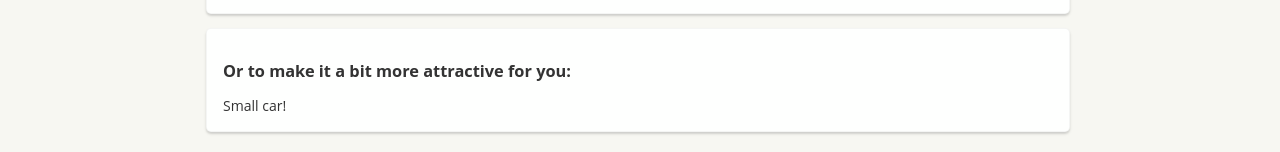
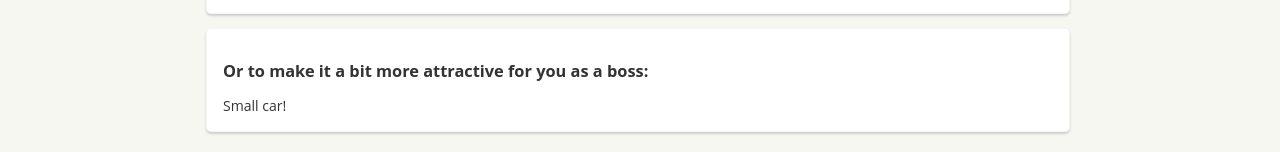
Before and after one commit to robinrbh/savemoney, a React (Create React App) app: page / in a window 1280 px wide. Shown: the part 642-794 px from the top of the page. Built offline with nearby package versions, Linux system fonts and the light colour scheme.

Commit message:
Another small change

```diff
--- a/package.json
+++ b/package.json
@@ -6,6 +6,7 @@
     "@testing-library/jest-dom": "^4.2.4",
     "@testing-library/react": "^9.5.0",
     "@testing-library/user-event": "^7.2.1",
+    "heroku": "^7.42.4",
     "react": "^16.13.1",
     "react-dom": "^16.13.1",
     "react-scripts": "3.4.1"
--- a/src/App.js
+++ b/src/App.js
@@ -211,7 +211,7 @@ function App() {
 						<p></p>
 
 						<div className="card">
-							<h3>Or to make it a bit more attractive for you:</h3>
+							<h3>Or to make it a bit more attractive for you as a boss:</h3>
 							<div id="result">{ifStatement()}</div>
 						</div>
 					</form>
```
Also changed, not shown: 1 other file (tests, documents, lock files or other folders).
